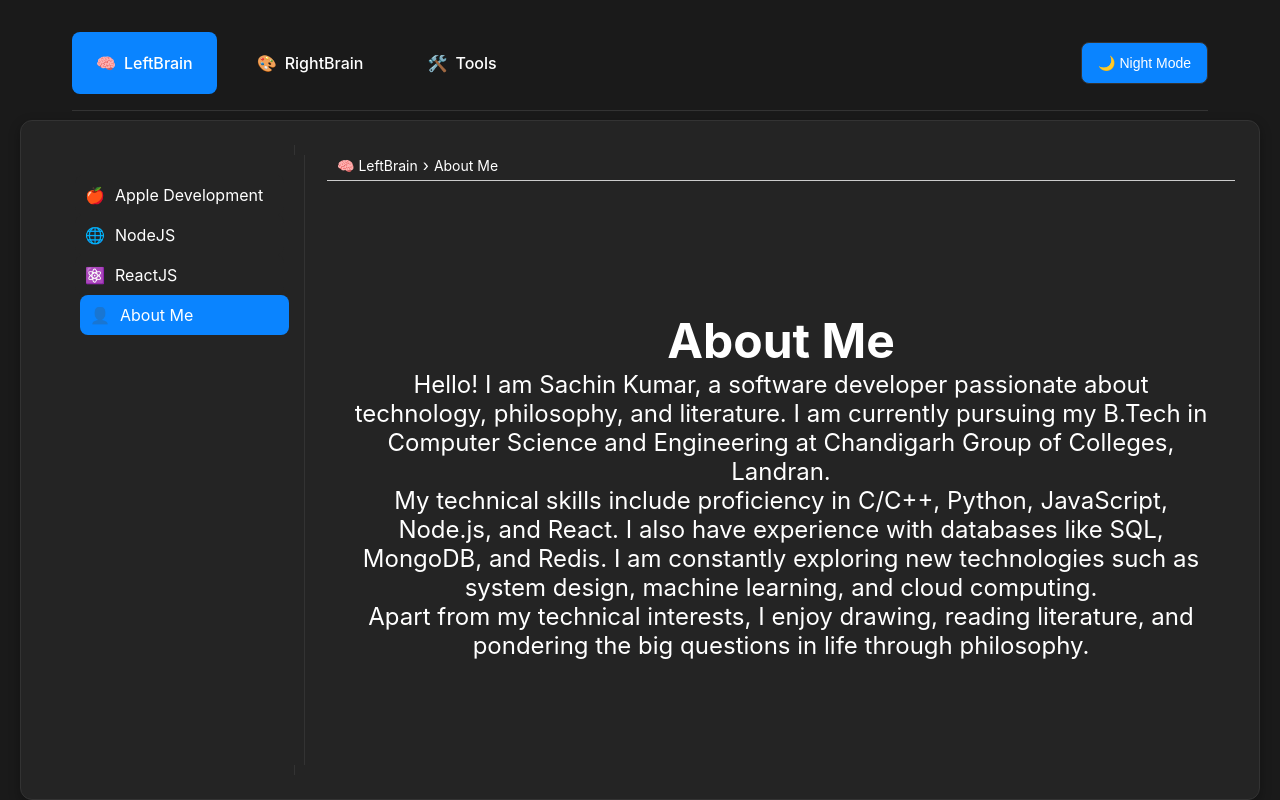
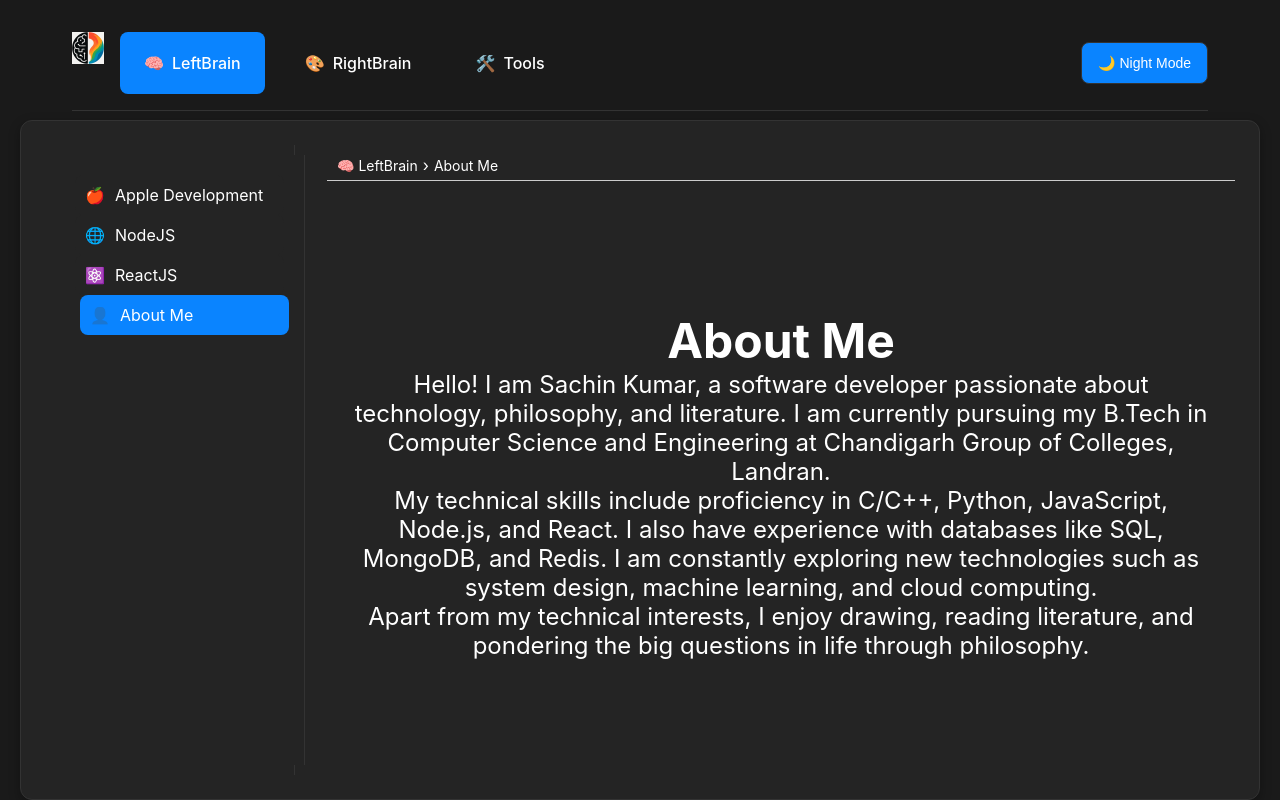
Before and after one commit to sachin6174/sachinserver.in, a React (Create React App) app: page / in a window 1280 px wide. Built offline with nearby package versions, Linux system fonts and the light colour scheme.

Commit message:
icon add

```diff
--- a/public/index.html
+++ b/public/index.html
@@ -7,7 +7,7 @@
     <meta name="theme-color" content="#000000" />
     <meta
       name="description"
-      content="Web site created using create-react-app"
+      content="Sachin's personal development server"
     />
     <link rel="apple-touch-icon" href="%PUBLIC_URL%/logo192.png" />
     <!--
@@ -24,7 +24,7 @@
       work correctly both with client-side routing and a non-root public URL.
       Learn how to configure a non-root public URL by running `npm run build`.
     -->
-    <title>React App</title>
+    <title>Sachin's Server</title>
   </head>
   <body>
     <noscript>You need to enable JavaScript to run this app.</noscript>
--- a/src/TabSystem.css
+++ b/src/TabSystem.css
@@ -75,7 +75,7 @@ body.dark-mode .selected-item {
 .tabs {
   display: flex;
   gap: 1rem;
-  margin-bottom: 2rem;
+  margin: 0 0 2rem 0;
   border-bottom: 1px solid var(--border-color, #eaeaea);
   padding-bottom: 1rem;
 }
--- a/src/TabSystem.js
+++ b/src/TabSystem.js
@@ -6,10 +6,11 @@ import ReactJS from "./LeftBrain/ReactJS/ReactJS";
 import Drawing from "./RightBrain/Drawing/Drawing";
 import Literature from "./RightBrain/Litlerature/Literature";
 import Philosophy from "./RightBrain/Philosophy/Philosophy";
+import { JsonTool, XmlTool, QrTool, CryptoTool, WritingBoardTool, APITool } from './Tools';
+import logo from './assets/logo512.png';  // Updated import path
 import './TabSystem.css';
 import LeftNavigation from './LeftNavigation';
 import MainContent from './MainContent';
-import { JsonTool, XmlTool, QrTool, CryptoTool, WritingBoardTool, APITool } from './Tools';
 
 const TabSystem = () => {
     const [activeTab, setActiveTab] = useState("leftbrain");
@@ -61,9 +62,14 @@ const TabSystem = () => {
 
     return (
         <div className="main-container">
-            {/* Tab Headers */}
             <div className="tabs">
-                {["leftbrain", "rightbrain", "tools"].map((tab) => (
+                <img
+                    src={logo}
+                    alt="Tab Icon"
+                    style={{ width: '32px', height: '32px' }}
+                />
+                {
+                ["leftbrain", "rightbrain", "tools"].map((tab) => (
                     <div
                         key={tab}
                         className={`tab ${activeTab === tab ? "active" : "background"}`}
```
Also changed, not shown: src/setupTests.js (deleted, +0 -5 lines), public/manifest.json, src/assets/logo512.png (added).
